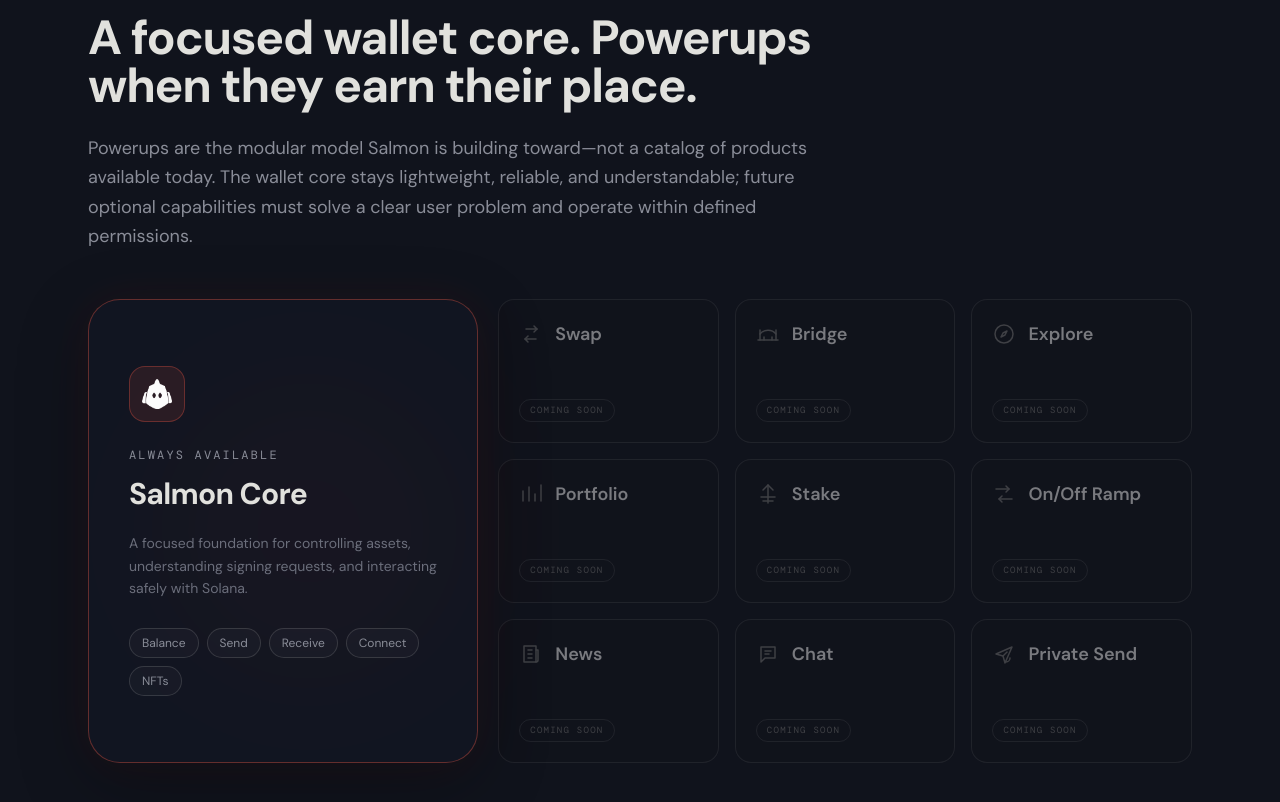
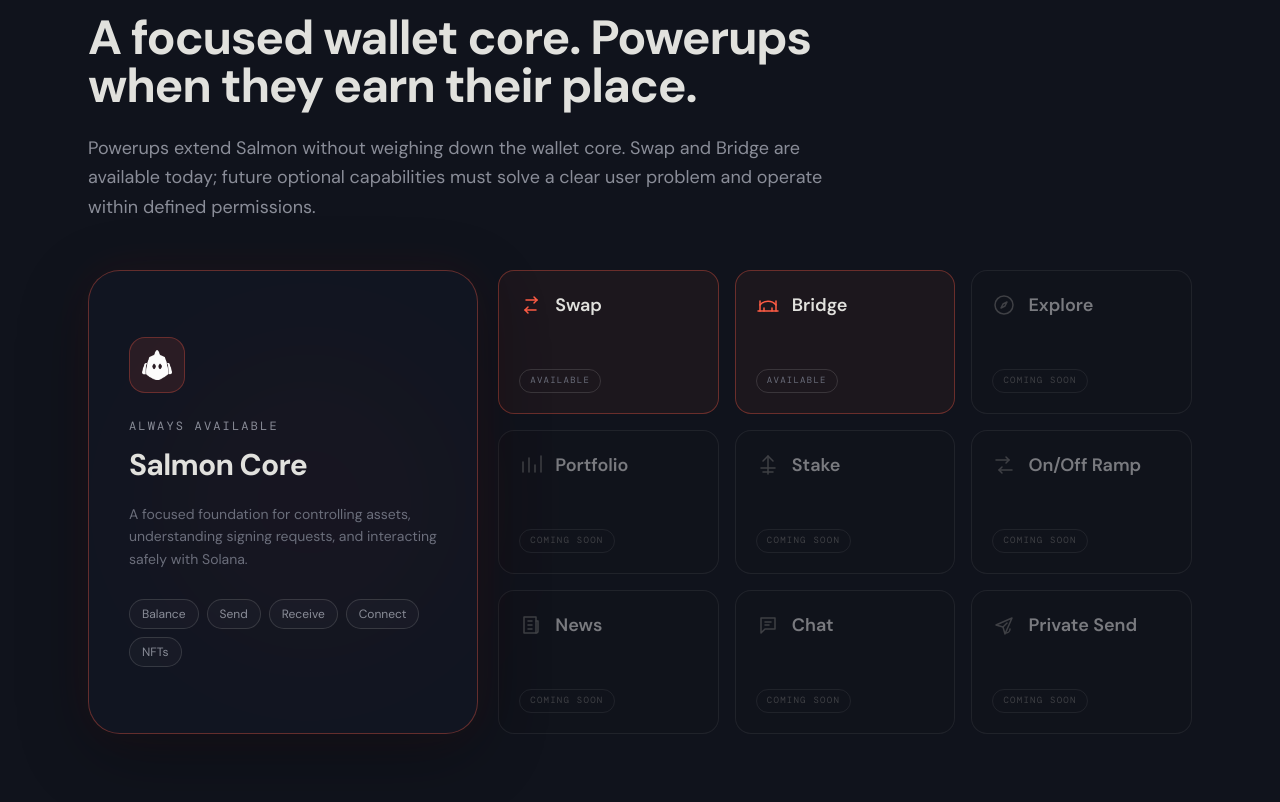
Before and after one commit to salmon-wallet/salmon-website, a Next.js app: page /en in a window 1280 px wide. Shown: the part 1640-2442 px from the top of the page. Built offline with nearby package versions, Linux system fonts and the light colour scheme; no server answers; a web font is replaced by a local one.

Commit message:
fix: mark live powerups and correct GitHub repo

```diff
--- a/app/api/v1/discovery/route.ts
+++ b/app/api/v1/discovery/route.ts
@@ -10,7 +10,7 @@
   website: 'https://salmonwallet.io/',
   agentIndex: 'https://salmonwallet.io/llms.txt',
   openapi: 'https://salmonwallet.io/openapi.json',
-  source: 'https://github.com/Salmon-HQ/salmon-wallet',
+  source: 'https://github.com/Salmon-HQ/salmon-wallet-frontend',
   products: {
     webWallet: 'https://v2.salmonwallet.io/',
     browserExtension: 'https://chromewebstore.google.com/detail/salmon-wallet/ejbidfepgijlcgahbmbckmnaljagjoll',
--- a/components/sections/Powerups.tsx
+++ b/components/sections/Powerups.tsx
@@ -7,15 +7,15 @@
 import { PowerupIcon } from '@/components/ui/powerup-icons';
 
 const POWERUPS = [
-  { key: 'swap', labels: ['comingSoon'] },
-  { key: 'bridge', labels: ['comingSoon'] },
-  { key: 'explore', labels: ['comingSoon'] },
-  { key: 'portfolio', labels: ['comingSoon'] },
-  { key: 'stake', labels: ['comingSoon'] },
-  { key: 'onRamp', labels: ['comingSoon'] },
-  { key: 'news', labels: ['comingSoon'] },
-  { key: 'chat', labels: ['comingSoon'] },
-  { key: 'privateSend', labels: ['comingSoon'] },
+  { key: 'swap', labels: ['available'], enabled: true },
+  { key: 'bridge', labels: ['available'], enabled: true },
+  { key: 'explore', labels: ['comingSoon'], enabled: false },
+  { key: 'portfolio', labels: ['comingSoon'], enabled: false },
+  { key: 'stake', labels: ['comingSoon'], enabled: false },
+  { key: 'onRamp', labels: ['comingSoon'], enabled: false },
+  { key: 'news', labels: ['comingSoon'], enabled: false },
+  { key: 'chat', labels: ['comingSoon'], enabled: false },
+  { key: 'privateSend', labels: ['comingSoon'], enabled: false },
 ] as const;
 
 export default function Powerups() {
@@ -68,8 +68,7 @@
             </div>
 
             <div className="relative grid gap-4 sm:grid-cols-2 xl:grid-cols-3">
-              {POWERUPS.map(({ key, labels }) => {
-                const isEnabled = false;
+              {POWERUPS.map(({ key, labels, enabled: isEnabled }) => {
                 return (
                 <button
                   key={key}
--- a/lib/constants.ts
+++ b/lib/constants.ts
@@ -6,7 +6,7 @@
   appStore: '#',
   playStore: 'https://play.google.com/store/apps/details?id=io.salmonwallet.app',
   github: 'https://github.com/Salmon-HQ',
-  repo: 'https://github.com/Salmon-HQ/salmon-wallet',
+  repo: 'https://github.com/Salmon-HQ/salmon-wallet-frontend',
   twitter: 'https://x.com/salmonwallet',
   telegram: 'https://t.me/salmon_wallet',
   medium: 'https://medium.com/@salmonwallet',
--- a/lib/github.ts
+++ b/lib/github.ts
@@ -19,10 +19,10 @@
   message: string;
 }
 
-const REPO_API = 'https://api.github.com/repos/Salmon-HQ/salmon-wallet';
+const REPO_API = 'https://api.github.com/repos/Salmon-HQ/salmon-wallet-frontend';
 
 /** The official frontend repo — the commit feed reads from it. */
-const V3_API = 'https://api.github.com/repos/Salmon-HQ/salmon-wallet';
+const V3_API = 'https://api.github.com/repos/Salmon-HQ/salmon-wallet-frontend';
 
 /** Snapshot fallback (2026-07-08) so the open-source card never renders empty. */
 const COMMITS_FALLBACK: RepoCommit[] = [
--- a/messages/en.json
+++ b/messages/en.json
@@ -111,7 +111,7 @@
     "eyebrow": "Wallet core + Powerups",
     "heading": "A focused wallet core. Powerups when they earn their place.",
     "comingSoon": "Coming soon",
-    "subheading": "Powerups are the modular model Salmon is building toward—not a catalog of products available today. The wallet core stays lightweight, reliable, and understandable; future optional capabilities must solve a clear user problem and operate within defined permissions.",
+    "subheading": "Powerups extend Salmon without weighing down the wallet core. Swap and Bridge are available today; future optional capabilities must solve a clear user problem and operate within defined permissions.",
     "labels": {
       "official": "Official",
       "salmon": "Salmon",
--- a/messages/es.json
+++ b/messages/es.json
@@ -111,7 +111,7 @@
     "eyebrow": "Wallet core + Powerups",
     "heading": "Un core enfocado. Powerups cuando se ganen su lugar.",
     "comingSoon": "Próximamente",
-    "subheading": "Powerups es el modelo modular hacia el que Salmon está construyendo, no un catálogo de productos disponibles hoy. El core se mantiene ligero, confiable y comprensible; cada capacidad futura deberá resolver un problema claro y operar con permisos definidos.",
+    "subheading": "Los Powerups amplían Salmon sin sobrecargar el core de la wallet. Swap y Bridge están disponibles hoy; cada capacidad futura deberá resolver un problema claro y operar con permisos definidos.",
     "labels": {
       "official": "Oficial",
       "salmon": "Salmon",
--- a/messages/pt.json
+++ b/messages/pt.json
@@ -111,7 +111,7 @@
     "eyebrow": "Wallet core + Powerups",
     "heading": "Um core focado. Powerups quando conquistarem seu lugar.",
     "comingSoon": "Em breve",
-    "subheading": "Powerups é o modelo modular que a Salmon está construindo, não um catálogo de produtos disponíveis hoje. O core permanece leve, confiável e compreensível; cada capacidade futura deverá resolver um problema claro e operar com permissões definidas.",
+    "subheading": "Os Powerups ampliam a Salmon sem sobrecarregar o core da carteira. Swap e Bridge estão disponíveis hoje; cada capacidade futura deverá resolver um problema claro e operar com permissões definidas.",
     "labels": {
       "official": "Oficial",
       "salmon": "Salmon",
```
Also changed, not shown: lib/agent-content.mjs, public/llms.txt, 1 other file (tests, documents, lock files or other folders).
